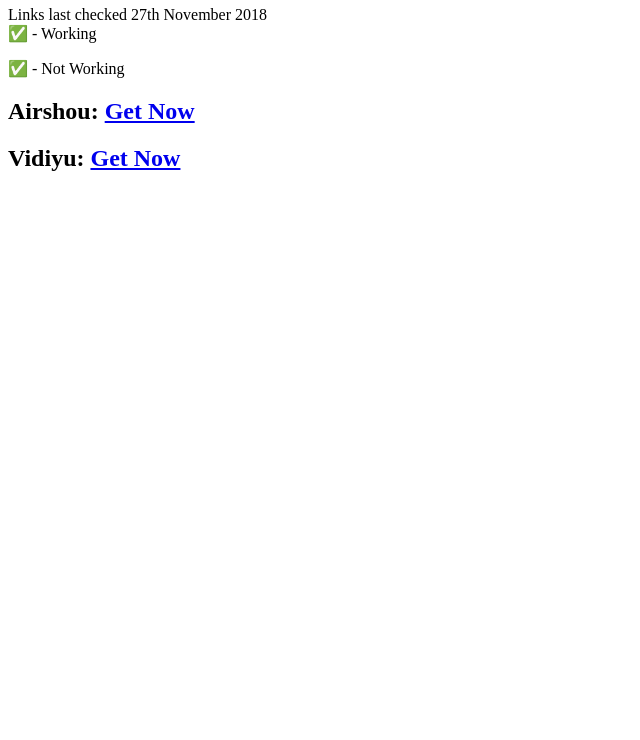
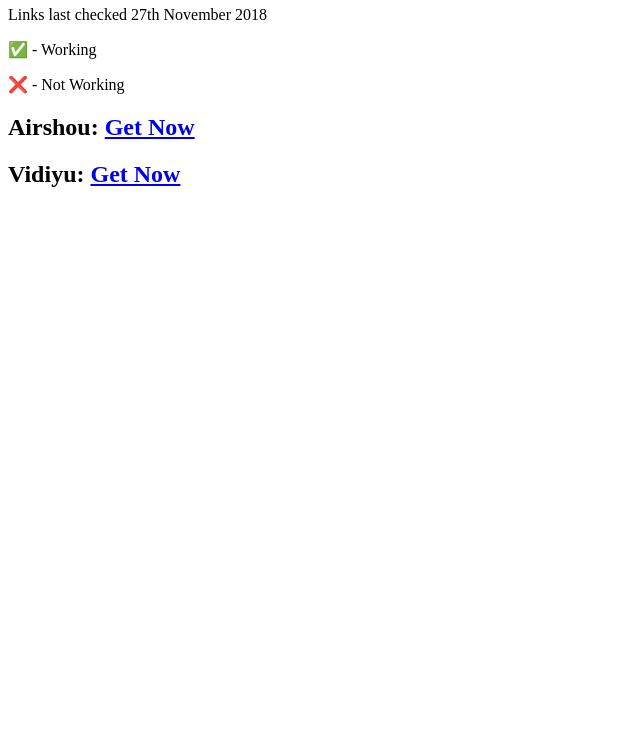
Before and after one commit to kyotonagasaki/index, a plain HTML site: page index.html in a window 1280 px wide. Shown: the part 60-800 px from the top of the page, without its empty margins (0-640 px from the left). Drawn offline with Linux system fonts and the light colour scheme.

Commit message:
Update index.html

```diff
--- a/index.html
+++ b/index.html
@@ -1,6 +1,6 @@
 <h1>iOS Screen Recorders</h1>
 Links last checked 27th November 2018
-<br> ✅ - Working
-<p> ✅ - Not Working</br</p>
+<p> ✅ - Working </p>
+<p> ❌ - Not Working</p>
 <h2>Airshou: <a href="itms-services://?action=download-manifest&url=https://app.appvalley.vip/plists/38/install.plist">Get Now</a>
 <h2>Vidiyu: <a href="itms-services://?action=download-manifest&url=https://app.appvalley.vip/plists/30/install.plist">Get Now</a>
```
